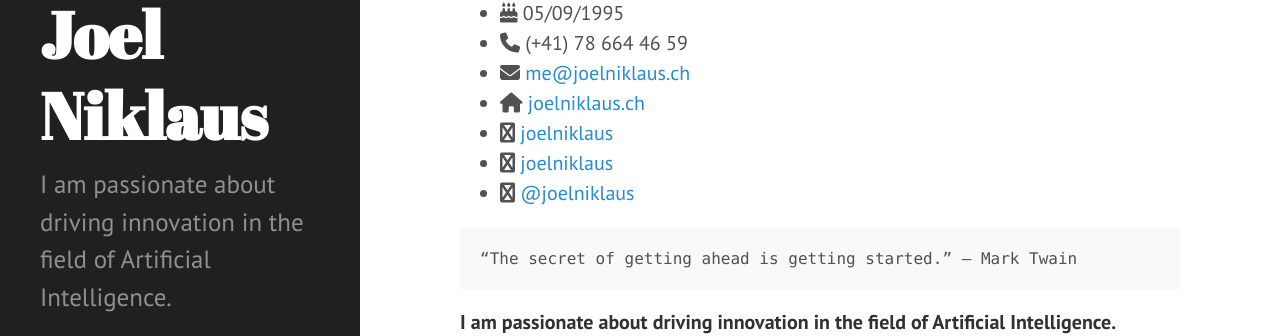
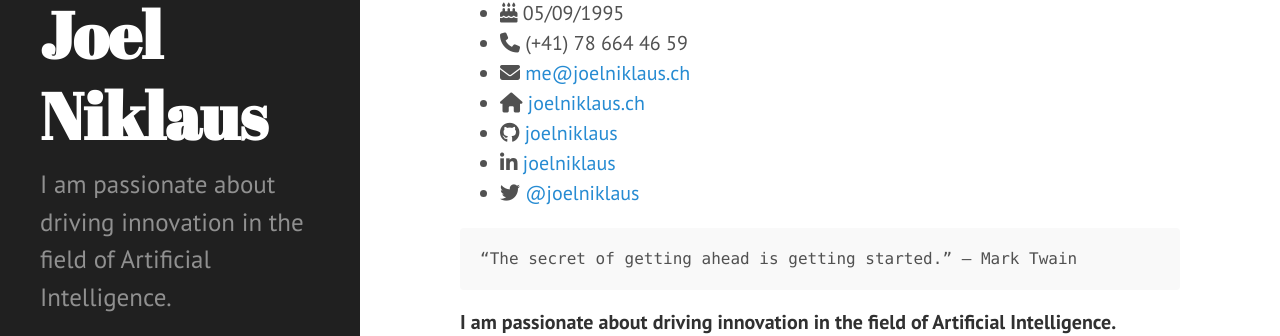
Before and after one commit to JoelNiklaus/joelniklaus.github.io, a Jekyll site: the page built from _pages/cv.md, in a window 1280 px wide. Shown: the part 299-635 px from the top of the page. Built offline with Jekyll 4.4.1, drawn with Linux system fonts in a browser that asks for light colours; nearby versions of some CDN libraries.

Commit message:
update icon name

````diff
--- a/_pages/cv.md
+++ b/_pages/cv.md
@@ -15,9 +15,9 @@ line. It is intended to be used for contact details -->
 - <i class="fa fa-phone" aria-hidden="true"></i> (+41) 78 664 46 59
 - <i class="fa fa-envelope" aria-hidden="true"></i> <me@joelniklaus.ch>
 - <i class="fa fa-home" aria-hidden="true"></i> [joelniklaus.ch](http://joelniklaus.ch)
-- <i class="fa fa-github" aria-hidden="true"></i> [joelniklaus](https://github.com/joelniklaus)
-- <i class="fa fa-linkedin-in" aria-hidden="true"></i> [joelniklaus](https://www.linkedin.com/in/joelniklaus)
-- <i class="fa fa-twitter" aria-hidden="true"></i> [@joelniklaus](https://twitter.com/joelniklaus)
+- <i class="fa-brands fa-github" aria-hidden="true"></i> [joelniklaus](https://github.com/joelniklaus)
+- <i class="fa-brands fa-linkedin-in" aria-hidden="true"></i> [joelniklaus](https://www.linkedin.com/in/joelniklaus)
+- <i class="fa-brands fa-twitter" aria-hidden="true"></i> [@joelniklaus](https://twitter.com/joelniklaus)
 
 ```
 “The secret of getting ahead is getting started.” – Mark Twain
````
